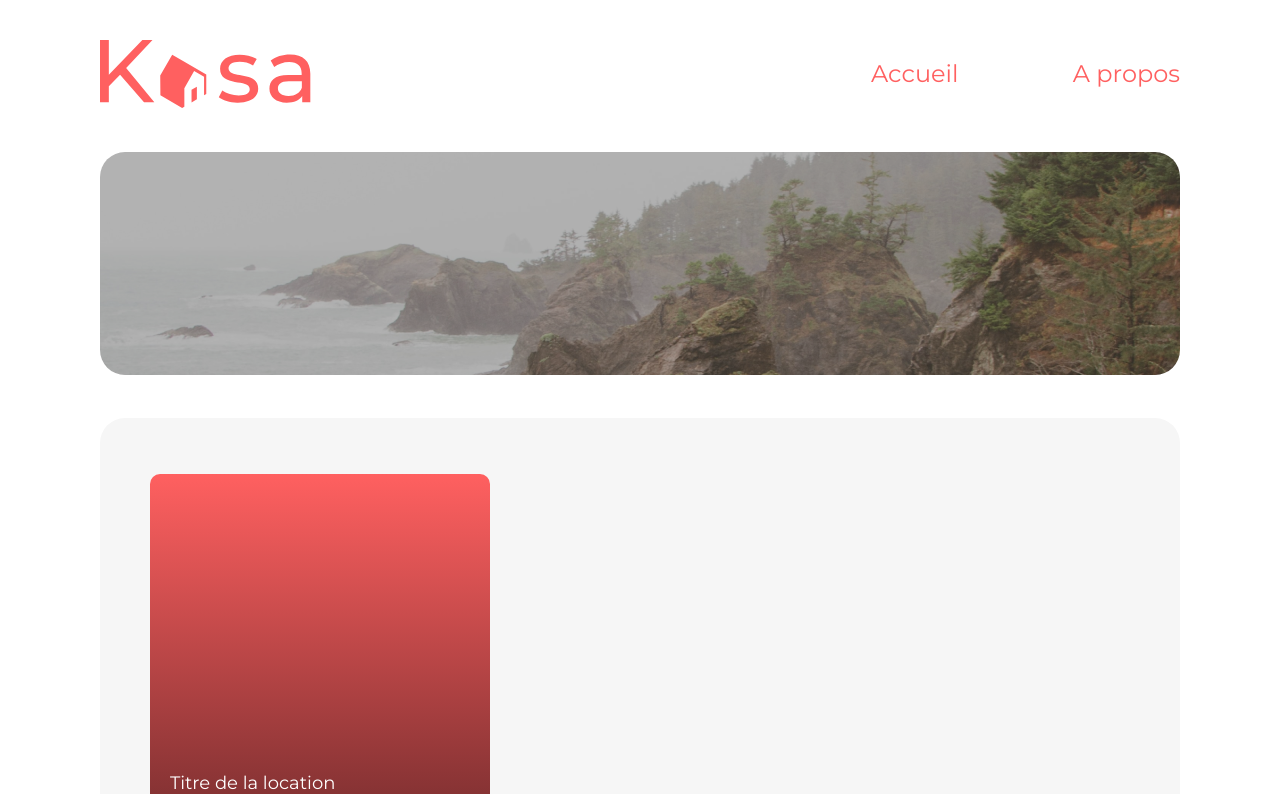
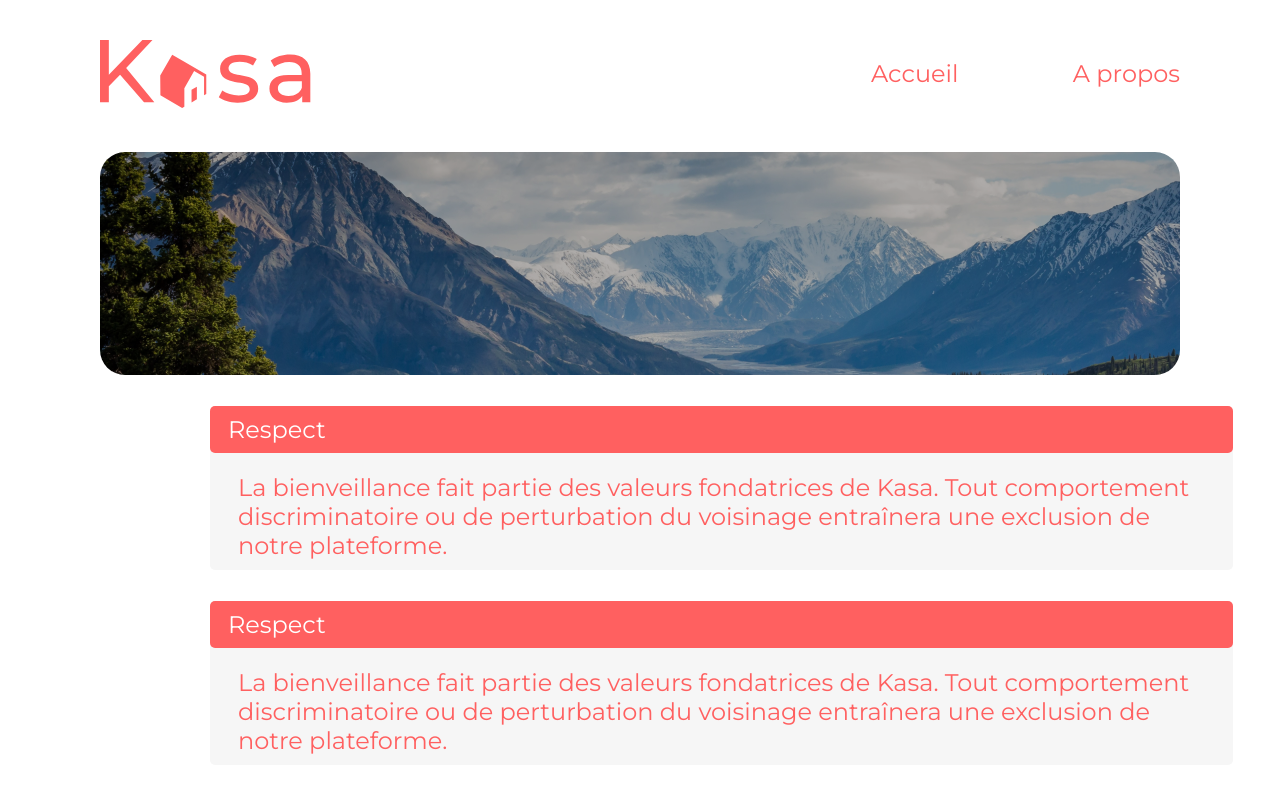
Before and after one commit to prasouk-ph/PrasoukPhoubandith_11_22022022, a React (Create React App) app: page /about in a window 1280 px wide. Shown: the top 794 px of the page. Built offline with nearby package versions, Linux system fonts and the light colour scheme.

Commit message:
Work on term dropdown

```diff
--- a/src/About/About.css
+++ b/src/About/About.css
@@ -1,23 +1,22 @@
-.NoPage {
-    color: #ff6060;
-    display: flex;
-    align-items: center;
-    flex-direction: column;
-    margin: 160px 100px;
+.about {
+    margin-bottom: 200px;
 }
 
-.NoPage p:nth-child(1) {
-    font-size: 288px;
-    margin: 0 0 66px 0;
-    font-weight: bold;
+.hero {
+    margin: 0 100px 31px 100px;
+    border-radius: 25px;
+    height: 223px;
+    background: rgba(0, 0, 0, 0.3) url("../assets/aboutHero.png");
+    background-size: cover;
+    background-blend-mode: darken;
+    position: relative;
+    display: flex;
+    justify-content: center;
+    align-items: center;
 }
 
-.NoPage p:nth-child(2) {
-    font-size: 36px;
-    margin: 0 0 182px 0;
+.term-container {
+    margin: 0 210px;
+    display: flex;
+    flex-direction: column;
 }
-
-.link {
-    font-size: 18px;
-    color: #ff6060;
-}
--- a/src/About/About.jsx
+++ b/src/About/About.jsx
@@ -1,14 +1,17 @@
 import './About.css';
-import Card from '../Home/Card/Card';
+import Term from './Term/Term';
 
 function About() {
     return (
-    <main>
+    <main className='about'>
         <section className="hero">
         </section>
 
-        <section className='card-container'>
-                <Card />
+        <section className='term-container'>
+                <Term />
+                <Term />
+                <Term />
+                <Term />
         </section>
     </main>
   );
--- /dev/null
+++ b/src/About/Term/Term.css
@@ -0,0 +1,31 @@
+.term,
+.term-title {
+    border-radius: 5px;
+    display: flex;
+    font-size: 24px;
+}
+
+.term {
+    flex-direction: column;
+    justify-content: center;
+    background: #f6f6f6;
+    width: 1023px;
+    margin-bottom: 31px;
+}
+
+.term-title {
+    background: #ff6060;
+    height: 47px;
+    color: white;
+
+    font-weight: normal;
+    align-items: center;
+    margin: 0;
+    padding: 0 18px;
+}
+
+.dropdown-content p {
+    color: #ff6060;
+    margin: 0;
+    padding: 20px 18px 10px 28px;
+}
--- /dev/null
+++ b/src/About/Term/Term.jsx
@@ -0,0 +1,14 @@
+import './Term.css';
+
+function Term() {
+    return (
+    <div className='term'>
+            <h2 className='term-title'>Respect</h2>
+            <div className='dropdown-content'>
+                <p>La bienveillance fait partie des valeurs fondatrices de Kasa. Tout comportement discriminatoire ou de perturbation du voisinage entraînera une exclusion de notre plateforme.</p>
+        </div>
+    </div>
+  );
+}
+
+export default Term;
--- a/src/NoPage/NoPage.css
+++ b/src/NoPage/NoPage.css
@@ -1,31 +1,23 @@
-.hero,
-.card-container {
-    margin: 0 100px;
-    border-radius: 25px;
-    margin-bottom: 43px;
+.NoPage {
+    color: #ff6060;
+    display: flex;
+    align-items: center;
+    flex-direction: column;
+    margin: 160px 100px;
 }
 
-.hero {
-    height: 223px;
-    background: rgba(0, 0, 0, 0.3) url("../assets/homeHero.png");
-    background-size: cover;
-    background-blend-mode: darken;
-    position: relative;
-    display: flex;
-    justify-content: center;
-    align-items: center;
+.NoPage p:nth-child(1) {
+    font-size: 288px;
+    margin: 0 0 66px 0;
+    font-weight: bold;
 }
 
-.hero-text {
-    color: white;
-    position: absolute;
-    font-size: 48px;
+.NoPage p:nth-child(2) {
+    font-size: 36px;
+    margin: 0 0 182px 0;
 }
 
-.card-container {
-    background: #f6f6f6;
-    padding: 56px 50px;
-    display: grid;
-    grid-template-columns: 1fr 1fr 1fr;
-    gap: 50px 60px;
+.link {
+    font-size: 18px;
+    color: #ff6060;
 }
--- a/src/index.js
+++ b/src/index.js
@@ -13,10 +13,10 @@ ReactDOM.render(
     <React.StrictMode>
         <Router>
             <Routes>
-                <Route path="/" element={<Layout/>}>
+                <Route path="/" element={<Layout />}>
                     <Route index element={<Home />} />
                     <Route path="/about" element={<About />} />
-                    <Route path="*" element={<NoPage/>}/>
+                    <Route path="*" element={<NoPage />}/>
                 </Route>
             </Routes>
         </Router>
```
